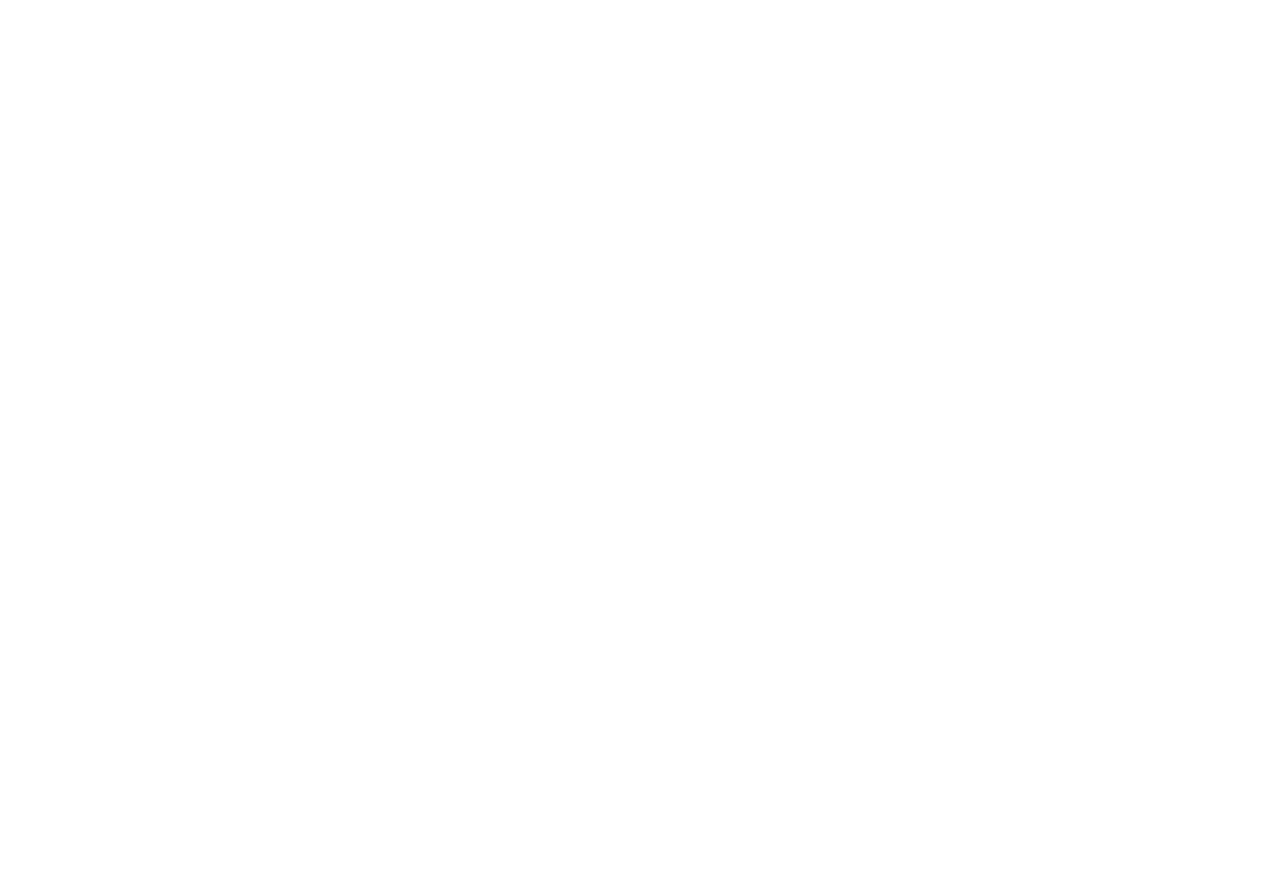
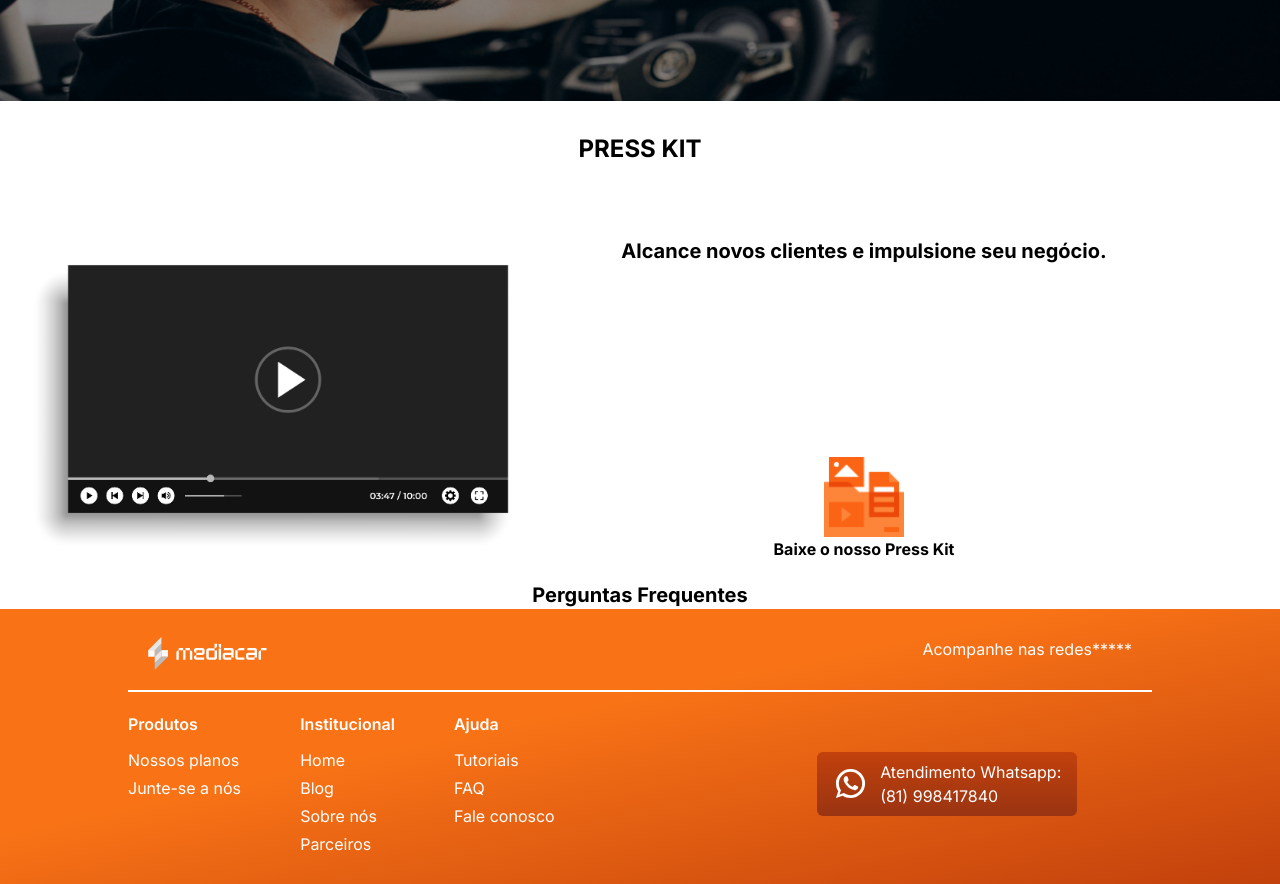
Before and after one commit to IgorRS-2302/mediacar, a Next.js app: page / in a window 1280 px wide. Shown: the part 2740-3624 px from the top of the page. Before the commit the page ends 2367 px from the top, so only its background shows below. Built offline with nearby package versions, Linux system fonts and the light colour scheme.

Commit message:
Create Anunciante

```diff
--- /dev/null
+++ b/src/app/Anunciantes/Anunciantes.tsx
@@ -0,0 +1,46 @@
+import React from 'react'
+import Header from '../components/header'
+import Footer from '../components/footer'
+import Banner2 from '../assets/images/banner2.png'
+import video from '../assets/images/video.jpg'
+import Image from 'next/image'
+import kit from '../assets/svgs/kit.svg'
+
+export default function Anunciantes() {
+
+  return (
+    <div className=' min-h-screen flex-col items-center justify-between w-full'>
+      <Header/>
+      <div>
+        <div className='absolute top-40 left-1 text-white'>
+          <h1 className='text-4xl max-w-[50%] font-bold ml-5'> Atraia a atenção do seu público-alvo.</h1>
+          <h3 className='text-xl ml-5 mt-2'>Anuncie conosco na MediaCar!</h3>
+        </div>
+      <Image src={Banner2} alt={""} className='object-fill w-full max-h-[50vh]'/>
+
+        <h2 className='text-2xl text-center text-black my-8 font-bold'>PRESS KIT</h2>
+        <div className='grid grid-flow-col grid-cols-2 max-w-[90%]'>
+          <div className='flex justify-center'>
+            <div>
+              <Image src={video} alt='Video'/>
+            </div>
+          </div>
+          <div className=' text-center text-black font-bold'>
+            <p className='mt-10 mb-[12rem] text-xl'>Alcance novos clientes e impulsione seu negócio.</p>
+            <div className='flex justify-center items-baseline mt-15'>
+              <Image src={kit} alt='kit' className='max-w-20'/>
+            </div>
+              <p >Baixe o nosso Press Kit</p>
+          </div>
+
+        </div>
+          <h2 className='text-center text-xl text-black font-bold'>Perguntas Frequentes</h2>
+
+        <div>
+
+        </div>
+      </div>
+      <Footer/>
+    </div>
+  )
+}
--- a/src/app/page.tsx
+++ b/src/app/page.tsx
@@ -8,6 +8,7 @@
 import Tablet from "../app/assets/images/tablet_mediacarV2.png";
 import LocationPin from "../app/assets/svgs/Location pin.svg";
 import SteeringWheel from "../app/assets/svgs/Steering Wheel.svg";
+import Anunciantes from "./Anunciantes/Anunciantes";
 
 export default function Home() {
   return (
@@ -113,6 +114,7 @@
         </div>
       </div>
       <Footer />
+      <Anunciantes/>
     </main>
   );
 }
```
Also changed, not shown: src/app/assets/images/video.jpg (added), src/app/assets/svgs/kit.svg (added).
